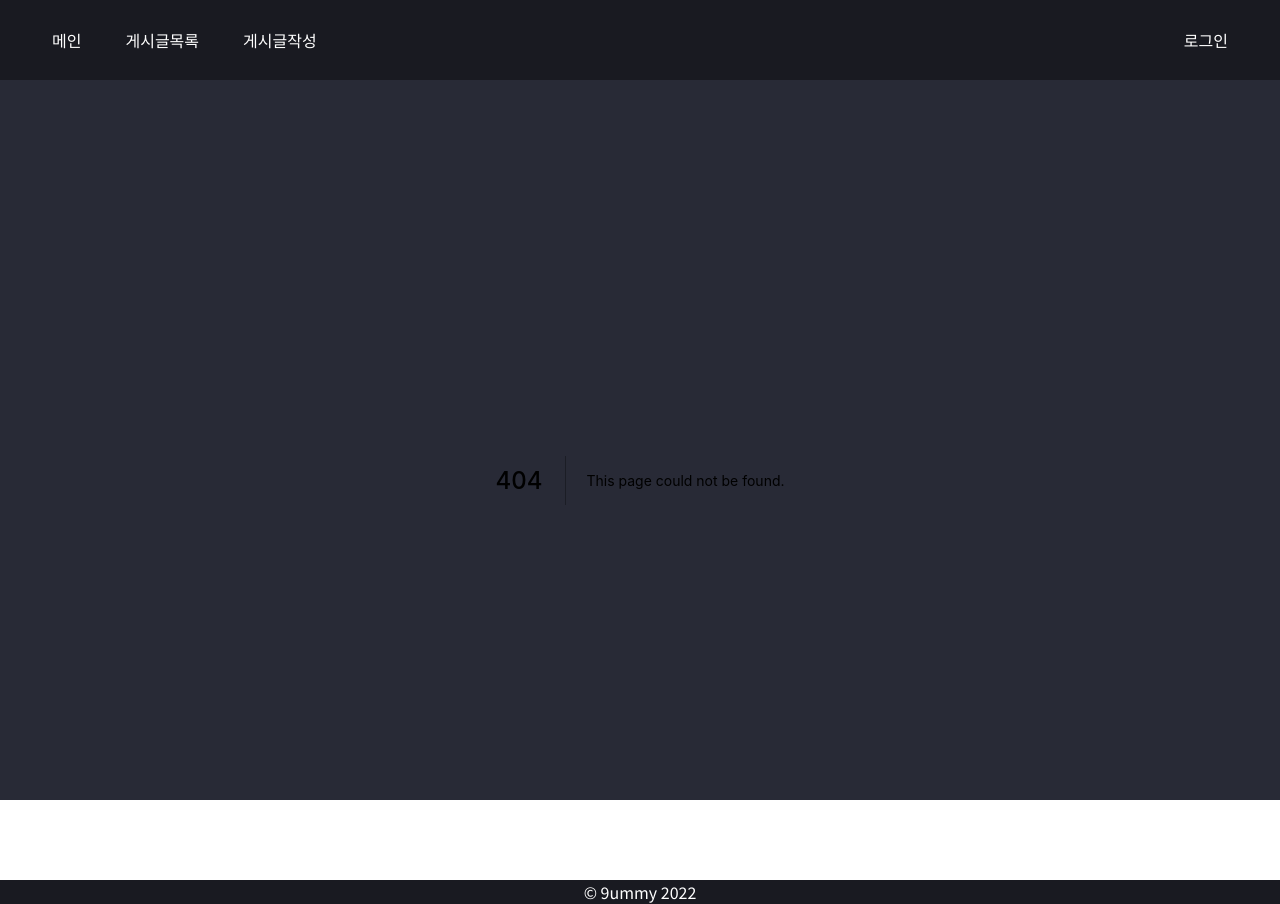
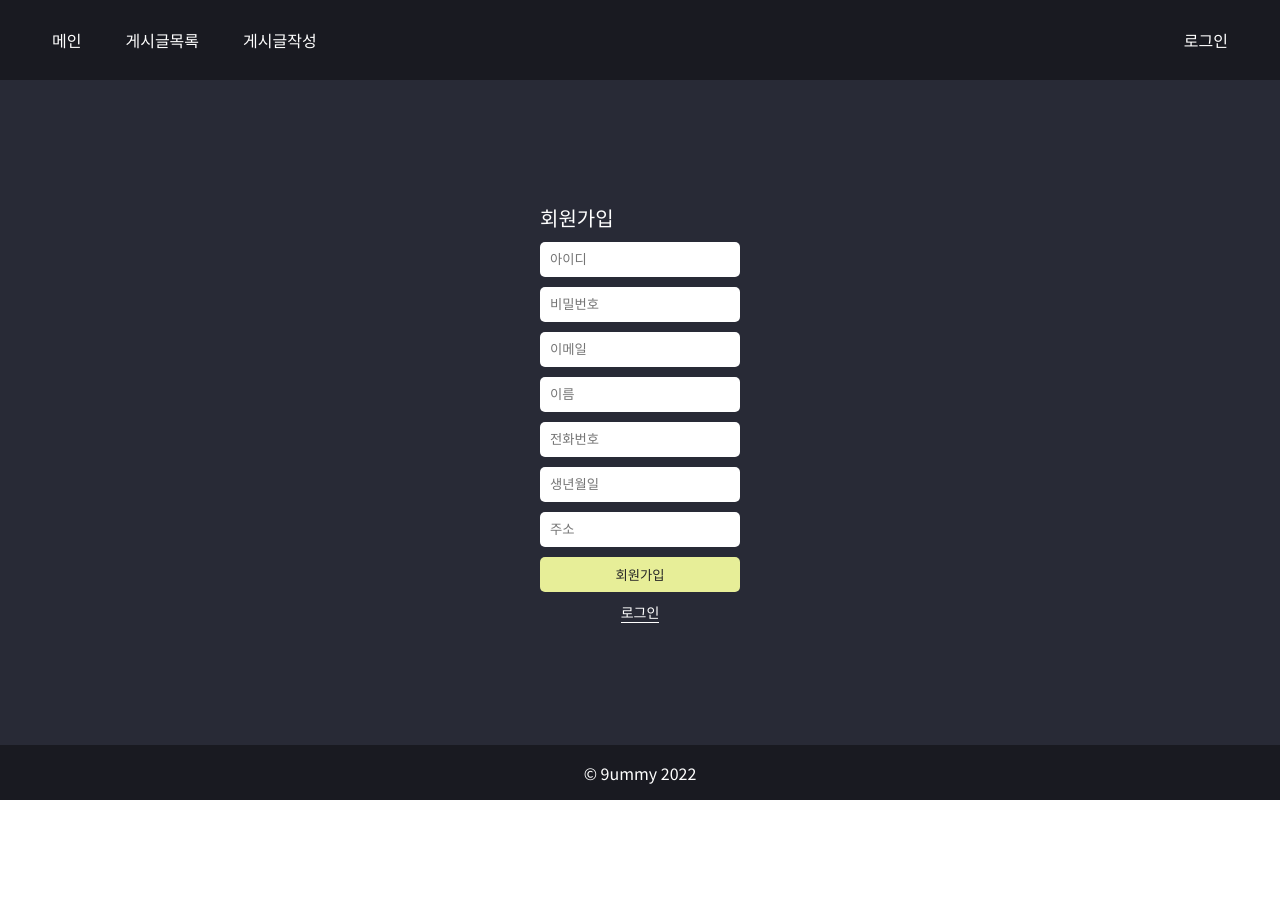
Before and after one commit to 9ummy/mern-client, a Next.js app: page /signup in a window 1280 px wide. Before the commit this address had no page. After the commit the page ends 800 px from the top, so only its background shows below. Built offline with nearby package versions, Linux system fonts and the light colour scheme.

Commit message:
feat: Add Signup page

```diff
--- /dev/null
+++ b/src/pages/signup.js
@@ -0,0 +1,74 @@
+import { useState } from 'react';
+import Link from 'next/link';
+import styles from '../../styles/User.module.css';
+
+function Signup() {
+  const [user, setUser] = useState({
+    userId: '',
+    password: '',
+    email: '',
+    name: '',
+    phone: '',
+    birth: '',
+    address: '',
+  });
+
+  const handleChange = (e) => {
+    e.preventDefault();
+    alert('Signup clicked');
+    const { name, value } = e.target;
+    setUser({ ...user, [name]: value });
+  };
+
+  return (
+    <form className={styles.form}>
+      <span>회원가입</span>
+      <input
+        type='text'
+        name='userId'
+        placeholder='아이디'
+        onChange={handleChange}
+      />
+      <input
+        type='text'
+        name='password'
+        placeholder='비밀번호'
+        onChange={handleChange}
+      />
+      <input
+        type='text'
+        name='email'
+        placeholder='이메일'
+        onChange={handleChange}
+      />
+      <input
+        type='text'
+        name='name'
+        placeholder='이름'
+        onChange={handleChange}
+      />
+      <input
+        type='text'
+        name='phone'
+        placeholder='전화번호'
+        onChange={handleChange}
+      />
+      <input
+        type='text'
+        name='birth'
+        placeholder='생년월일'
+        onChange={handleChange}
+      />
+      <input
+        type='text'
+        name='address'
+        placeholder='주소'
+        onChange={handleChange}
+      />
+      <button type='submit'>회원가입</button>
+      <Link href='/signin'>로그인</Link>
+    </form>
+  );
+}
+
+export default Signup;
```
